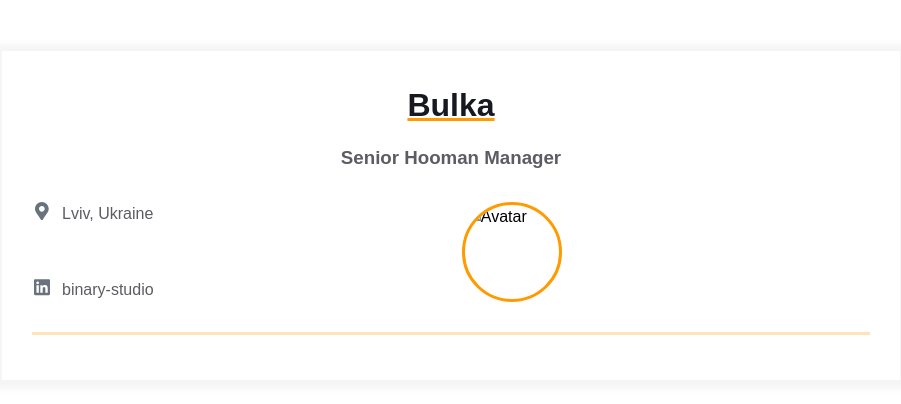
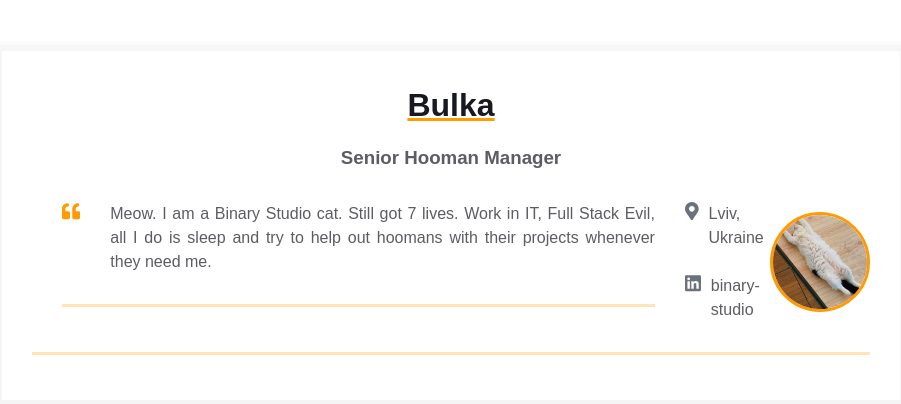
Before and after one commit to Markusplay/homepage, a plain HTML site: page index.html in a window 1280 px wide. Shown: the whole page, without its empty margins (189-1090 px from the left). Drawn offline with Linux system fonts and the light colour scheme.

Commit message:
added resume block

```diff
--- a/index.html
+++ b/index.html
@@ -15,6 +15,24 @@
         <h3 class="contact-info__sub-header">Senior Hooman Manager</h3>
 
         <div class="contact_info_container fh">
+          <div class="container">
+            <div class="resume__block">
+              <div class="intro">
+                <div class="intro__icon-wrapper">
+                  <svg class="intro__icon" xmlns="http://www.w3.org/2000/svg" viewBox="0 0 512 512">
+                    <path
+                      d="M464 256h-80v-64c0-35.3 28.7-64 64-64h8c13.3 0 24-10.7 24-24V56c0-13.3-10.7-24-24-24h-8c-88.4 0-160 71.6-160 160v240c0 26.5 21.5 48 48 48h128c26.5 0 48-21.5 48-48V304c0-26.5-21.5-48-48-48zm-288 0H96v-64c0-35.3 28.7-64 64-64h8c13.3 0 24-10.7 24-24V56c0-13.3-10.7-24-24-24h-8C71.6 32 0 103.6 0 192v240c0 26.5 21.5 48 48 48h128c26.5 0 48-21.5 48-48V304c0-26.5-21.5-48-48-48z">
+                    </path>
+                  </svg>
+                </div>
+                <p class="intro_text">Meow.
+                  I am a Binary Studio cat. Still got 7 lives. Work in IT, Full Stack Evil,
+                  all I do is sleep and try to help out hoomans with their projects whenever
+                  they need me.
+                </p>
+              </div>
+            </div>
+          </div>
           <div class="contact-info__block">
             <a href="" rel="author" class="contact-info__item">
               <div class="contact-info__item-icon-wrapper">
@@ -39,7 +57,7 @@
           </div>
 
           <div class="contact-info__block contact-info__block--center">
-            <img class="contact-info__avatar" src="assets/avatar.png" alt="Avatar">
+            <img class="contact-info__avatar" src="assets/bulka.JPG" alt="Avatar">
           </div>
 
           <div class="contact-info__block"></div>
```
